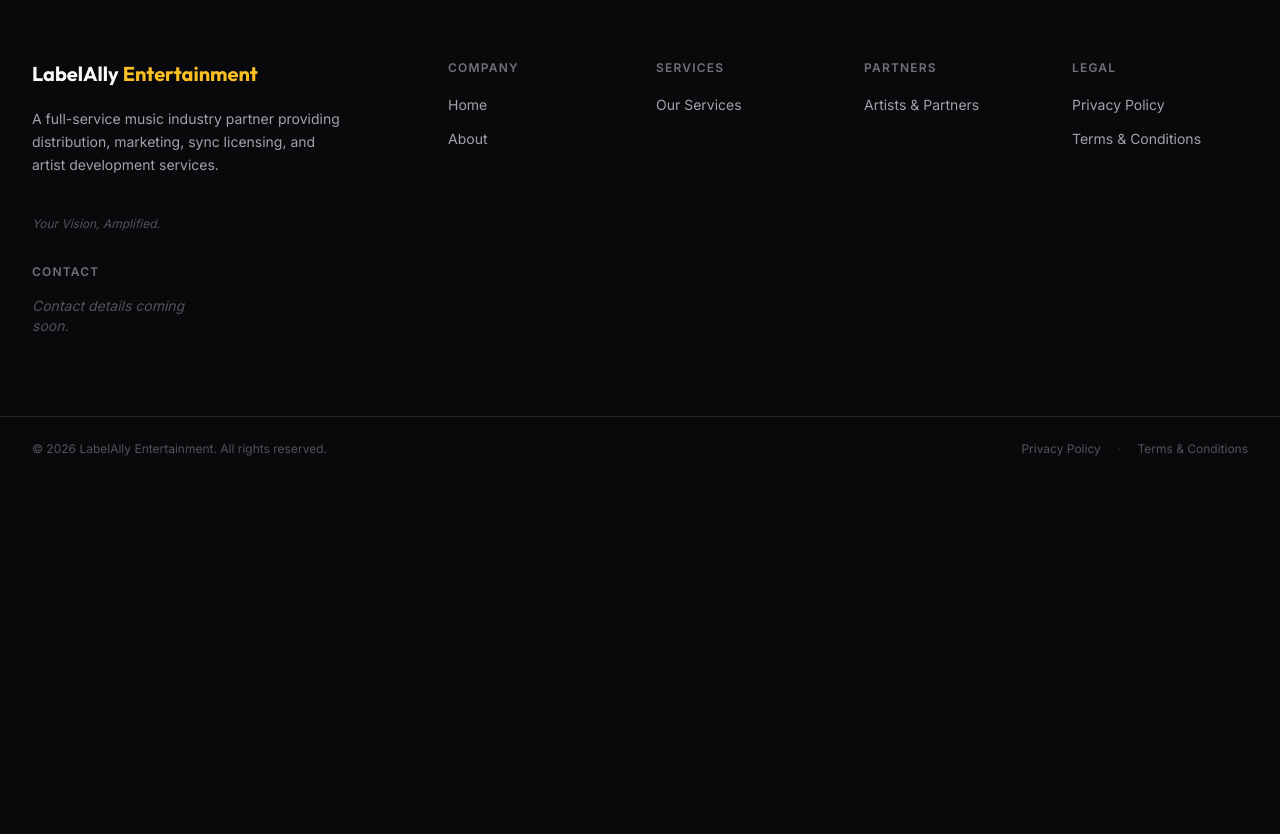
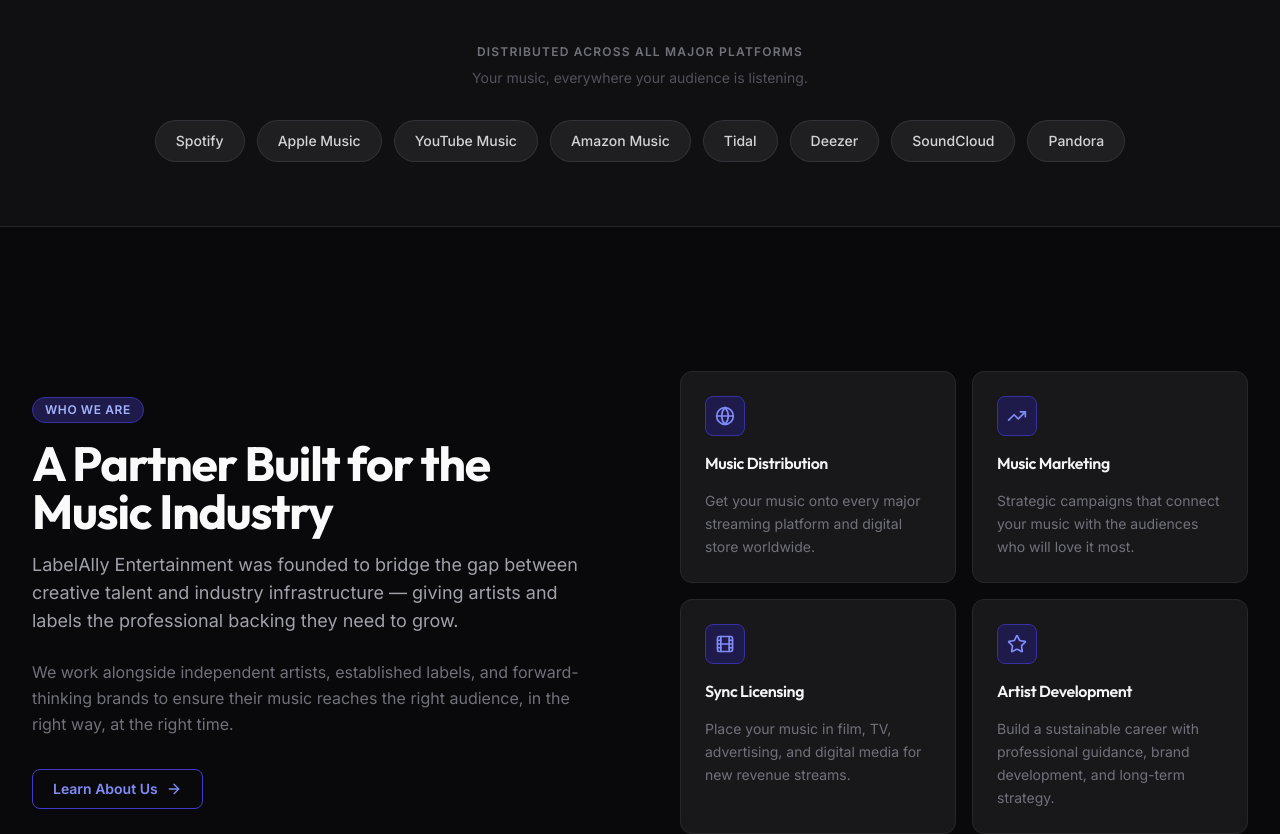
Before and after one commit to mdirfan-jasiqlabs/labelAlly-testing, a React (Vite) app: page / in a window 1280 px wide. Shown: the part 940-1774 px from the top of the page. Before the commit the page ends 1421 px from the top, so only its background shows below. Built offline with nearby package versions, Linux system fonts and the light colour scheme.

Commit message:
feat: Phase 4 Part 2 — Platform Strip + About Section

```diff
--- /dev/null
+++ b/src/components/sections/home/AboutSection.jsx
@@ -0,0 +1,130 @@
+import { Link } from 'react-router-dom';
+import { Globe, TrendingUp, Film, Star, ArrowRight } from 'lucide-react';
+import Container from '../../common/Container';
+import SectionHeading from '../../common/SectionHeading';
+import Card from '../../common/Card';
+import Button from '../../common/Button';
+import homeData from '../../../data/home.json';
+
+/**
+ * Maps the icon string from home.json to the Lucide component.
+ * Only icons referenced in about.values are mapped.
+ */
+const ICON_MAP = {
+  Globe,
+  TrendingUp,
+  Film,
+  Star,
+};
+
+/**
+ * AboutSection — Homepage about / introduction section.
+ *
+ * Displays:
+ * - Section badge + heading + description (via SectionHeading)
+ * - Supporting paragraph
+ * - 2x2 grid of core service value cards
+ * - CTA button → /about
+ *
+ * Layout:
+ * - Mobile:  stacked single column
+ * - Desktop: left column (text + CTA) | right column (value cards grid)
+ *
+ * All content from src/data/home.json — zero hardcoded strings in JSX.
+ */
+function AboutSection() {
+  const { about } = homeData;
+
+  return (
+    <section
+      aria-labelledby="about-section-heading"
+      className="py-20 md:py-28 lg:py-36 bg-neutral-950"
+    >
+      <Container>
+        <div className="grid grid-cols-1 lg:grid-cols-2 gap-12 lg:gap-20 items-center">
+
+          {/* ── Left Column: Text + CTA ── */}
+          <div className="flex flex-col gap-6">
+            <SectionHeading
+              titleAs="h2"
+              badge={about.badge}
+              title={about.heading}
+              description={about.description}
+              align="left"
+            />
+
+            {/* Supporting paragraph */}
+            {about.supporting && (
+              <p className="text-base text-neutral-500 leading-relaxed">
+                {about.supporting}
+              </p>
+            )}
+
+            {/* CTA */}
+            <div className="mt-2">
+              <Button
+                as={Link}
+                to={about.cta.href}
+                aria-label={about.cta.ariaLabel}
+                variant="outline"
+                size="md"
+                rightIcon={<ArrowRight size={16} aria-hidden="true" />}
+              >
+                {about.cta.label}
+              </Button>
+            </div>
+          </div>
+
+          {/* ── Right Column: Value Cards Grid ── */}
+          {about.values?.length > 0 && (
+            <div
+              className="grid grid-cols-1 sm:grid-cols-2 gap-4"
+              aria-label="Core services overview"
+            >
+              {about.values.map((value) => {
+                const IconComponent = ICON_MAP[value.icon];
+
+                return (
+                  <Card
+                    key={value.id}
+                    padding="md"
+                    radius="xl"
+                    bordered
+                    hover
+                    className="flex flex-col gap-4"
+                  >
+                    {/* Icon */}
+                    {IconComponent && (
+                      <div
+                        aria-hidden="true"
+                        className="flex items-center justify-center w-10 h-10 rounded-lg bg-primary-950 border border-primary-800"
+                      >
+                        <IconComponent
+                          size={20}
+                          className="text-primary-400"
+                        />
+                      </div>
+                    )}
+
+                    {/* Title */}
+                    <h3 className="text-base font-semibold font-heading text-neutral-100 leading-snug">
+                      {value.title}
+                    </h3>
+
+                    {/* Description */}
+                    <p className="text-sm text-neutral-500 leading-relaxed">
+                      {value.description}
+                    </p>
+                  </Card>
+                );
+              })}
+            </div>
+          )}
+
+        </div>
+      </Container>
+    </section>
+  );
+}
+
+export default AboutSection;
--- /dev/null
+++ b/src/components/sections/home/PlatformStrip.jsx
@@ -0,0 +1,70 @@
+import Container from '../../common/Container';
+import homeData from '../../../data/home.json';
+
+/**
+ * PlatformStrip — Distribution platform names band.
+ *
+ * Displays the streaming/digital platforms that LabelAlly distributes to.
+ * Text labels only — no invented logos or fake partnership claims.
+ * All content from src/data/home.json.
+ *
+ * Layout:
+ * - Centered heading
+ * - Responsive wrapping grid of platform name pills
+ * - Subtle separator styling top and bottom
+ */
+function PlatformStrip() {
+  const { platformStrip } = homeData;
+
+  if (!platformStrip?.items?.length) return null;
+
+  return (
+    <section
+      aria-label={platformStrip.heading}
+      className="w-full border-y border-neutral-800 bg-neutral-900/50"
+    >
+      <Container className="py-12 md:py-16">
+
+        {/* ── Heading ── */}
+        <div className="text-center mb-8">
+          <p className="text-xs font-semibold uppercase tracking-widest text-neutral-500 mb-2">
+            {platformStrip.heading}
+          </p>
+          {platformStrip.subheading && (
+            <p className="text-sm text-neutral-600">
+              {platformStrip.subheading}
+            </p>
+          )}
+        </div>
+
+        {/* ── Platform Items ── */}
+        <ul
+          role="list"
+          aria-label="Distribution platforms"
+          className="flex flex-wrap items-center justify-center gap-3"
+        >
+          {platformStrip.items.map((platform) => (
+            <li key={platform.id}>
+              <span
+                className={[
+                  'inline-flex items-center',
+                  'px-5 py-2.5',
+                  'rounded-full',
+                  'bg-neutral-800/70 border border-neutral-700/60',
+                  'text-sm font-medium text-neutral-300',
+                  'whitespace-nowrap',
+                  'select-none',
+                ].join(' ')}
+              >
+                {platform.label}
+              </span>
+            </li>
+          ))}
+        </ul>
+
+      </Container>
+    </section>
+  );
+}
+
+export default PlatformStrip;
--- a/src/data/home.json
+++ b/src/data/home.json
@@ -18,19 +18,56 @@
   },
 
   "platformStrip": {
-    "heading": "Trusted Across the Industry",
-    "items": []
+    "heading": "Distributed Across All Major Platforms",
+    "subheading": "Your music, everywhere your audience is listening.",
+    "items": [
+      { "id": "spotify",      "label": "Spotify" },
+      { "id": "apple-music",  "label": "Apple Music" },
+      { "id": "youtube-music","label": "YouTube Music" },
+      { "id": "amazon-music", "label": "Amazon Music" },
+      { "id": "tidal",        "label": "Tidal" },
+      { "id": "deezer",       "label": "Deezer" },
+      { "id": "soundcloud",   "label": "SoundCloud" },
+      { "id": "pandora",      "label": "Pandora" }
+    ]
   },
 
   "about": {
     "badge": "Who We Are",
     "heading": "A Partner Built for the Music Industry",
     "description": "LabelAlly Entertainment was founded to bridge the gap between creative talent and industry infrastructure — giving artists and labels the professional backing they need to grow.",
+    "supporting": "We work alongside independent artists, established labels, and forward-thinking brands to ensure their music reaches the right audience, in the right way, at the right time.",
     "cta": {
       "label": "Learn About Us",
-      "href": "/about"
+      "href": "/about",
+      "ariaLabel": "Learn more about LabelAlly Entertainment"
     },
-    "values": []
+    "values": [
+      {
+        "id": "distribution",
+        "title": "Music Distribution",
+        "description": "Get your music onto every major streaming platform and digital store worldwide.",
+        "icon": "Globe"
+      },
+      {
+        "id": "marketing",
+        "title": "Music Marketing",
+        "description": "Strategic campaigns that connect your music with the audiences who will love it most.",
+        "icon": "TrendingUp"
+      },
+      {
+        "id": "sync-licensing",
+        "title": "Sync Licensing",
+        "description": "Place your music in film, TV, advertising, and digital media for new revenue streams.",
+        "icon": "Film"
+      },
+      {
+        "id": "artist-development",
+        "title": "Artist Development",
+        "description": "Build a sustainable career with professional guidance, brand development, and long-term strategy.",
+        "icon": "Star"
+      }
+    ]
   },
 
   "services": {
--- a/src/pages/HomePage.jsx
+++ b/src/pages/HomePage.jsx
@@ -1,10 +1,12 @@
-import HeroSection from '../components/sections/home/HeroSection';
+import HeroSection         from '../components/sections/home/HeroSection';
+import PlatformStrip       from '../components/sections/home/PlatformStrip';
+import AboutSection        from '../components/sections/home/AboutSection';
 
 /**
  * HomePage — Route: /
  *
- * Phase 4 Part 1: Renders HeroSection only.
- * Additional sections will be added in Parts 2 and 3.
+ * Phase 4 Part 2: Renders Hero + Platform Strip + About.
+ * Services and How It Works will be added in Part 3.
  */
 function HomePage() {
   return (
@@ -12,10 +14,14 @@
       {/* ── Hero ── Phase 4 Part 1 */}
       <HeroSection />
 
-      {/* ── Platform Strip     — Phase 4 Part 2 */}
-      {/* ── About              — Phase 4 Part 2 */}
-      {/* ── Services           — Phase 4 Part 2 */}
-      {/* ── How It Works       — Phase 4 Part 3 */}
+      {/* ── Platform Strip ── Phase 4 Part 2 */}
+      <PlatformStrip />
+
+      {/* ── About ── Phase 4 Part 2 */}
+      <AboutSection />
+
+      {/* ── Services     — Phase 4 Part 3 */}
+      {/* ── How It Works — Phase 4 Part 3 */}
     </main>
   );
 }
```
